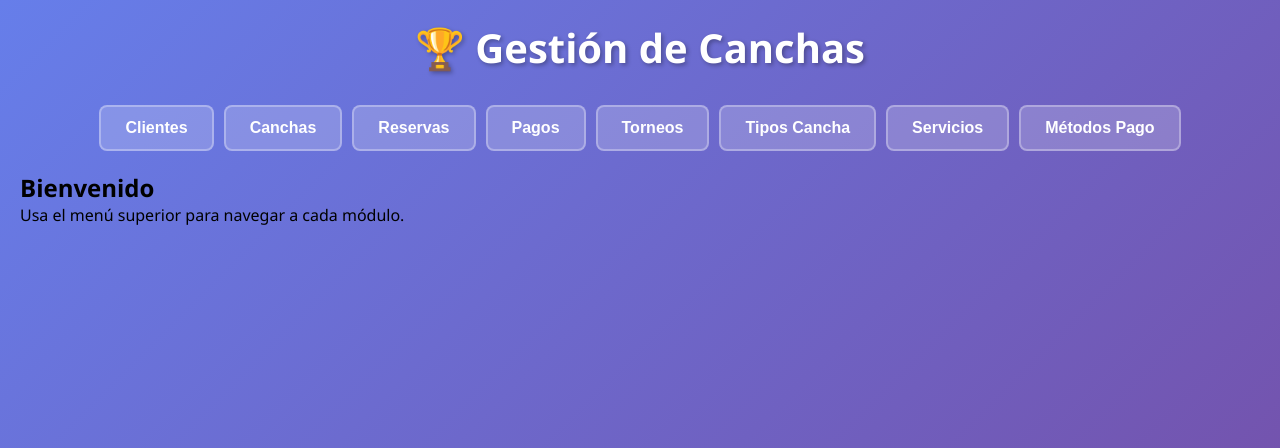
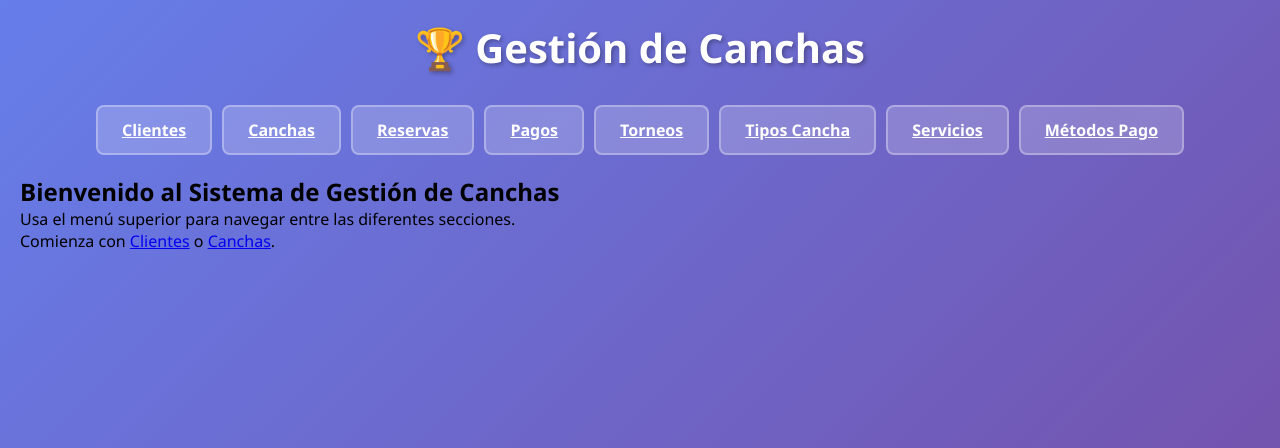
Before and after one commit to Emanuel-UTN/TP-Canchas-DAO, a Flask app: page / in a window 1280 px wide. Shown: the top 448 px of the page. Run offline with Flask 3, Linux system fonts and the light colour scheme; data comes from the database, SQL or seed files in the repository.

Commit message:
Refactor navigation links to use anchor tags and update welcome message for clarity

```diff
--- a/apps/templates/base.html
+++ b/apps/templates/base.html
@@ -11,14 +11,14 @@
         <h1>🏆 Gestión de Canchas</h1>
 
         <div class="tabs">
-            <button class="tab-button {% if active_tab == 'clientes' %}active{% endif %}" onclick="showTab('clientes')">Clientes</button>
-            <button class="tab-button {% if active_tab == 'canchas' %}active{% endif %}" onclick="showTab('canchas')">Canchas</button>
-            <button class="tab-button {% if active_tab == 'reservas' %}active{% endif %}" onclick="showTab('reservas')">Reservas</button>
-            <button class="tab-button {% if active_tab == 'pagos' %}active{% endif %}" onclick="showTab('pagos')">Pagos</button>
-            <button class="tab-button {% if active_tab == 'torneos' %}active{% endif %}" onclick="showTab('torneos')">Torneos</button>
-            <button class="tab-button {% if active_tab == 'tipos-cancha' %}active{% endif %}" onclick="showTab('tipos-cancha')">Tipos Cancha</button>
-            <button class="tab-button {% if active_tab == 'servicios' %}active{% endif %}" onclick="showTab('servicios')">Servicios</button>
-            <button class="tab-button {% if active_tab == 'metodos-pago' %}active{% endif %}" onclick="showTab('metodos-pago')">Métodos Pago</button>
+            <a href="/clientes" class="tab-button {% if active_tab == 'clientes' %}active{% endif %}">Clientes</a>
+            <a href="/canchas" class="tab-button {% if active_tab == 'canchas' %}active{% endif %}">Canchas</a>
+            <a href="/reservas" class="tab-button {% if active_tab == 'reservas' %}active{% endif %}">Reservas</a>
+            <a href="/pagos" class="tab-button {% if active_tab == 'pagos' %}active{% endif %}">Pagos</a>
+            <a href="/torneos" class="tab-button {% if active_tab == 'torneos' %}active{% endif %}">Torneos</a>
+            <a href="/tipos-cancha" class="tab-button {% if active_tab == 'tipos-cancha' %}active{% endif %}">Tipos Cancha</a>
+            <a href="/servicios" class="tab-button {% if active_tab == 'servicios' %}active{% endif %}">Servicios</a>
+            <a href="/metodos-pago" class="tab-button {% if active_tab == 'metodos-pago' %}active{% endif %}">Métodos Pago</a>
         </div>
 
         {% block content %}
--- a/apps/templates/index.html
+++ b/apps/templates/index.html
@@ -2,7 +2,8 @@
 
 {% block content %}
 <section class="bienvenida">
-    <h2>Bienvenido</h2>
-    <p>Usa el menú superior para navegar a cada módulo. </p>
+    <h2>Bienvenido al Sistema de Gestión de Canchas</h2>
+    <p>Usa el menú superior para navegar entre las diferentes secciones.</p>
+    <p>Comienza con <a href="/clientes">Clientes</a> o <a href="/canchas">Canchas</a>.</p>
 </section>
 {% endblock %}
```
